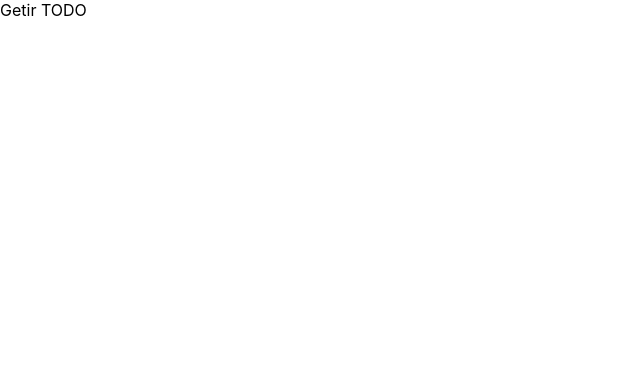
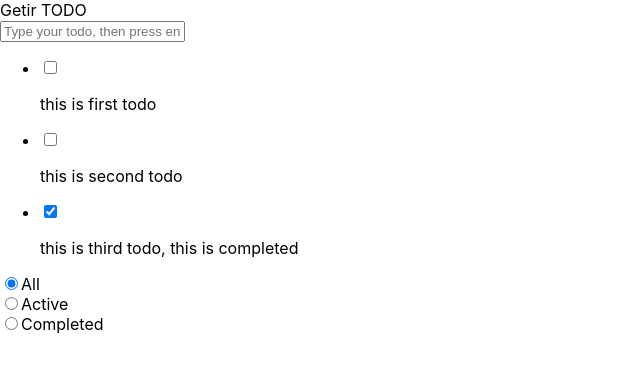
Before and after one commit to brkn/react-redux-todolist, a React (Create React App) app: page / in a window 1280 px wide. Shown: the top 372 px of the page, without its empty margins (0-640 px from the left). Built offline with nearby package versions, Linux system fonts and the light colour scheme.

Commit message:
Flesh out a bit main input and todo item
* Add boilerplate of Footer
* Update title

```diff
--- a/public/index.html
+++ b/public/index.html
@@ -23,7 +23,7 @@
       work correctly both with client-side routing and a non-root public URL.
       Learn how to configure a non-root public URL by running `npm run build`.
     -->
-    <title>React App</title>
+    <title>Getir Todo App</title>
   </head>
   <body>
     <noscript>You need to enable JavaScript to run this app.</noscript>
--- a/src/components/Footer/Footer.tsx
+++ b/src/components/Footer/Footer.tsx
@@ -1,7 +1,58 @@
 import "./Footer.scss";
 
-import React from "react";
+import React, {useState} from "react";
+
+type RadioOption = "All" | "Active" | "Completed"
 
 export const Footer: React.FC = () => {
-  return <div className="footer"></div>;
+  const [
+    selectedRadio,
+    setSelectedRadio
+  ] = useState<RadioOption>("All");
+
+  const handleOptionChange: React.ChangeEventHandler<HTMLInputElement> = (
+    event
+  ) => {
+    setSelectedRadio(event.target.value as RadioOption);
+  };
+
+  return (
+    <footer className="footer">
+      <form>
+        <div className="radio">
+          <label>
+            <input
+              type="radio"
+              value="All"
+              checked={selectedRadio === "All"}
+              onChange={handleOptionChange}
+            />
+            {"All"}
+          </label>
+        </div>
+        <div className="radio">
+          <label>
+            <input
+              type="radio"
+              value="Active"
+              checked={selectedRadio === "Active"}
+              onChange={handleOptionChange}
+            />
+            {"Active"}
+          </label>
+        </div>
+        <div className="radio">
+          <label>
+            <input
+              type="radio"
+              value="Completed"
+              checked={selectedRadio === "Completed"}
+              onChange={handleOptionChange}
+            />
+            {"Completed"}
+          </label>
+        </div>
+      </form>
+    </footer>
+  );
 };
--- a/src/components/Input/Input.tsx
+++ b/src/components/Input/Input.tsx
@@ -1,7 +1,58 @@
 import "./Input.scss";
 
-import React from "react";
+import React, {useState} from "react";
+
+const KEYBOARD_EVENT_KEY = {
+  ENTER: "Enter",
+  ESCAPE: "Escape",
+};
 
 export const Input: React.FC = () => {
-  return <div className="input"></div>;
+  const [
+    todoText,
+    setTodoText
+  ] = useState("");
+
+  const addTodo = function mockAddTodo(trimmedTodoText: string) {
+    return "FIXME";
+  };
+
+  const handleKeyDown = (event: React.KeyboardEvent<HTMLInputElement>) => {
+    switch (event.key) {
+      case KEYBOARD_EVENT_KEY.ENTER: {
+        event.preventDefault();
+
+        const trimmedTodoText = todoText.trim();
+
+        if (trimmedTodoText) {
+          addTodo(trimmedTodoText);
+          setTodoText("");
+        }
+        break;
+      }
+
+      case KEYBOARD_EVENT_KEY.ESCAPE: {
+        setTodoText("");
+        break;
+      }
+
+      default: {
+        break;
+      }
+    }
+  };
+
+  const handleChange: React.ChangeEventHandler<HTMLInputElement> = (event) => {
+    setTodoText(event.currentTarget.value);
+  };
+
+  return (
+    <input
+      className="todo-input"
+      placeholder="Type your todo, then press enter"
+      value={todoText}
+      onKeyDown={handleKeyDown}
+      onChange={handleChange}
+    />
+  );
 };
--- a/src/components/TodoItem/TodoItem.tsx
+++ b/src/components/TodoItem/TodoItem.tsx
@@ -1,6 +1,7 @@
 import "./TodoItem.scss";
 
 import React from "react";
+import classNames from "classnames";
 
 export interface TodoItemModel {
   id: string;
@@ -12,10 +13,32 @@
   todoItem: TodoItemModel;
 }
 
+const changeCompletedStatusOfTodo = function mockChangeCompletedStatusOfTodo(
+  a: string,
+  b: boolean
+) {
+  return "asd";
+};
+
 export const TodoItem = ({todoItem}: TodoItemProps) => {
+  const todoContentClassName = classNames("todo-content", {
+    completed: todoItem.completed,
+  });
+
+  const handleCheckboxChange: React.ChangeEventHandler<HTMLInputElement> = (
+    event
+  ) => {
+    changeCompletedStatusOfTodo(todoItem.id, event.currentTarget.checked);
+  };
+
   return (
-    <div className="todo-item">
-      <p>{todoItem.content}</p>
-    </div>
+    <li className={"todo-item"}>
+      <input
+        type={"checkbox"}
+        checked={todoItem.completed}
+        onChange={handleCheckboxChange}
+      />
+      <p className={todoContentClassName}>{todoItem.content}</p>
+    </li>
   );
 };
--- a/src/components/TodoList/TodoList.tsx
+++ b/src/components/TodoList/TodoList.tsx
@@ -10,34 +10,31 @@
 export const TodoList = () => {
   const mockTodos: TodoItemModel[] = [
     {
-
       id: "todo-1",
       content: "this is first todo",
-      completed: false
+      completed: false,
     },
     {
-
       id: "todo-2",
       content: "this is second todo",
-      completed: false
+      completed: false,
     },
     {
-
       id: "todo-3",
       content: "this is third todo, this is completed",
-      completed: true
+      completed: true,
     },
-  ]
+  ];
   const todoItems = mockTodos;
 
   return (
     <ul className="todo-list">
-      {todoItems.map((todoItem) => {
+      {todoItems.map((todoItem) => (
         <TodoItem
           key={todoItem.id}
           todoItem={todoItem}
-        />;
-      })}
+        />
+      ))}
     </ul>
   );
 };
```
Also changed, not shown: .eslintrc.js.
